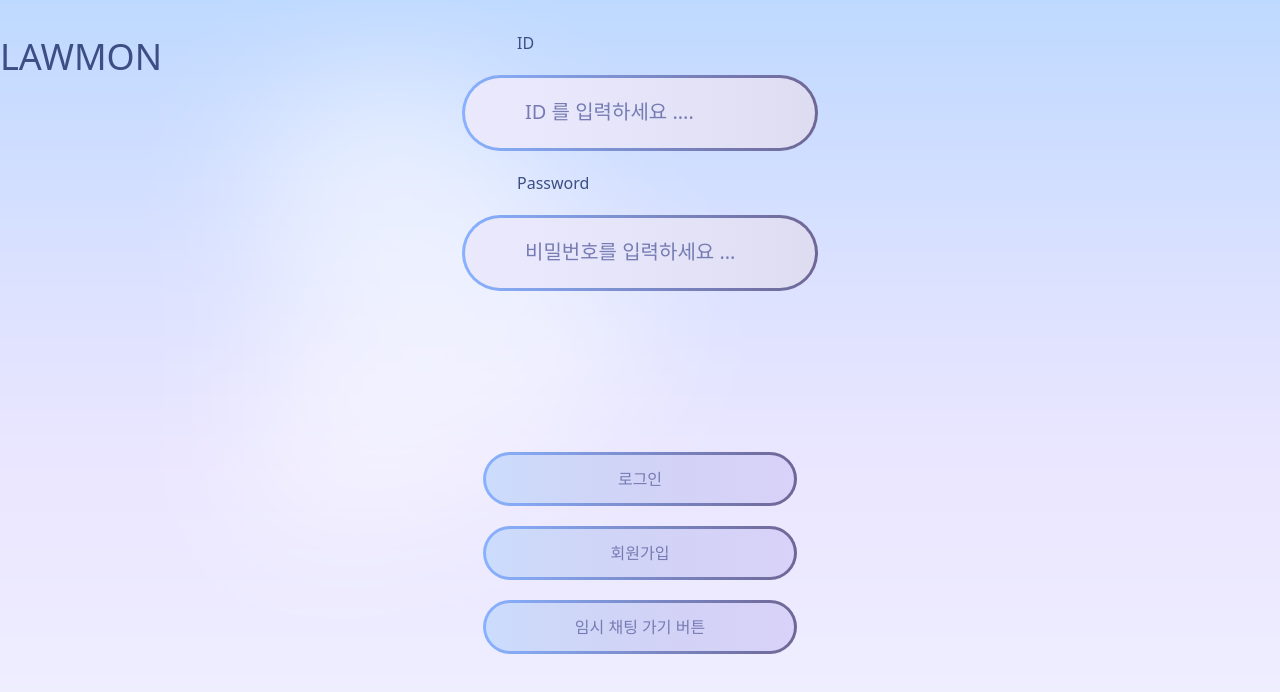
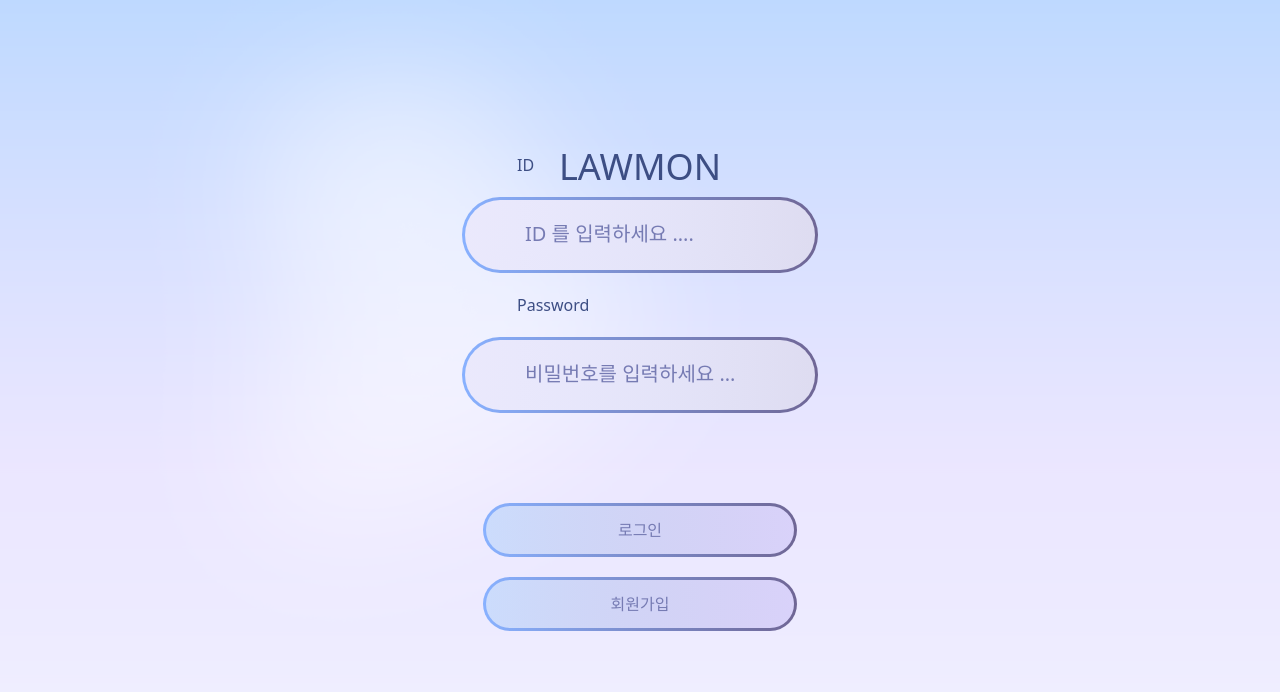
Before and after one commit to LawmonProject/frontend, a React (Vite) app in the folder lawmon/: page /login in a window 1280 px wide. Shown: the top 692 px of the page. Built offline with nearby package versions, Linux system fonts and the light colour scheme.

Commit message:
repair : login page

```diff
--- a/lawmon/src/pages/chat/index.tsx
+++ b/lawmon/src/pages/chat/index.tsx
@@ -1,7 +1,7 @@
 import React, { useState, useRef, useEffect } from 'react';
 import './index.css';
 import ChattingComponent from './ChattingComponent';
-import UserImage from '../../assets/윾건이형.png';
+import UserImage from '../../assets/윾건이형.png';
 import send from '../../assets/로우몬제출이모티콘.svg';
 
 //Chatting 인터페이스 정의
--- a/lawmon/src/pages/login/index.css
+++ b/lawmon/src/pages/login/index.css
@@ -1,6 +1,7 @@
 .title {
     color: rgba(61, 78, 132, 1);
-
+    margin-top: 140px;
+    text-align: center;
 }
 
 .SpanColor {
@@ -14,4 +15,5 @@
 
 .Losec {
     gap: 20px;
+    margin-top: 40px;
 }
--- a/lawmon/src/pages/login/index.tsx
+++ b/lawmon/src/pages/login/index.tsx
@@ -7,9 +7,9 @@ import { useNavigate } from 'react-router-dom';
 export default function Login() {
   const navigate = useNavigate();
   return (
-    <div className="flex flex-col items-center justify-around h-screen ">
-      <h1 className="title text-[36px] pt-[30px]">LAWMON</h1>
-      <section className="flex flex-col Lg my-[-100px]">
+    <div className="flex flex-col items-center justify-center h-screen gap-[20px]4">
+      <h1 className="title text-[36px]  w-full">LAWMON</h1>
+      <section className="flex flex-col Lg mb-[50px]">
         <span className="SpanColor">ID</span>
         <Input placeholder="ID 를 입력하세요 ...." />
         <span className="SpanColor">Password</span>
@@ -25,13 +25,13 @@ export default function Login() {
           로그인
         </Button>
         <Button className="w-[380px] h-[54px] px-[125px]">회원가입</Button>
-        <Button
+        {/* <Button
           onClick={() => {
             navigate('/chat');
           }}
         >
           임시 채팅 가기 버튼
-        </Button>
+        </Button> */}
       </section>
     </div>
   );
```
